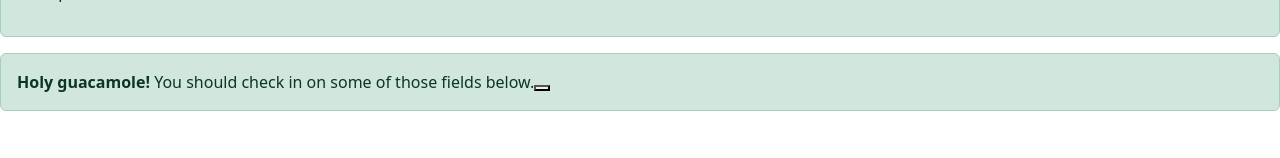
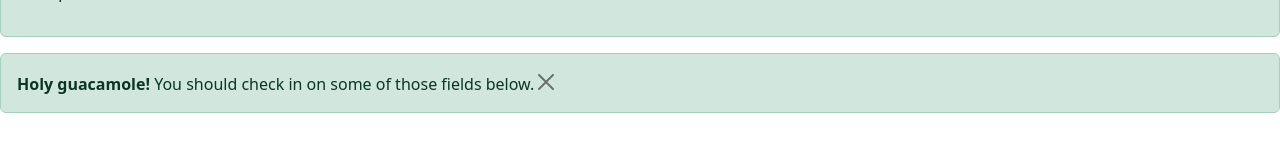
Before and after one commit to NS-25/Bootstraps-project, a React (Vite) app: page / in a window 1280 px wide. Shown: the part 142-300 px from the top of the page. Built offline with nearby package versions, Linux system fonts and the light colour scheme.

Commit message:
final touch

```diff
--- a/src/App.jsx
+++ b/src/App.jsx
@@ -27,7 +27,7 @@ const App = () => {
       <Badge variant="danger" label="used card 2" type="default" size="1" />
       <Badge variant="info" label="used card 3" type="pill" />
       <div>
-        <Alert variant="success" head="heading" />
+        <Alert variant="success" head="heading" close="close" />
       </div>
     </>
   );
--- a/src/components/Alert.jsx
+++ b/src/components/Alert.jsx
@@ -10,7 +10,12 @@ const Alert = ({ variant, head, close }) => {
       <div className={` alert alert-${variant} `}>
         <strong>Holy guacamole!</strong> You should check in on some of those
         fields below.
-        <button type="button" className={`btn-${close}`}></button>
+        <button
+          type="button"
+          className={`btn-${close}`}
+          data-bs-dismiss="alert"
+          arial-label="Close"
+        ></button>
       </div>
     </>
   );
```
